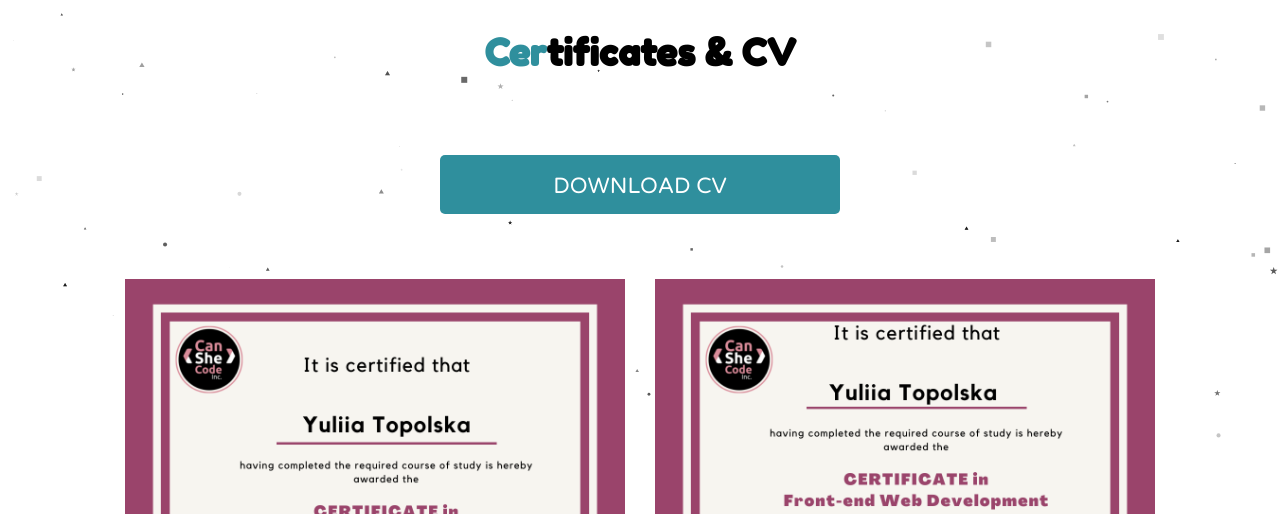
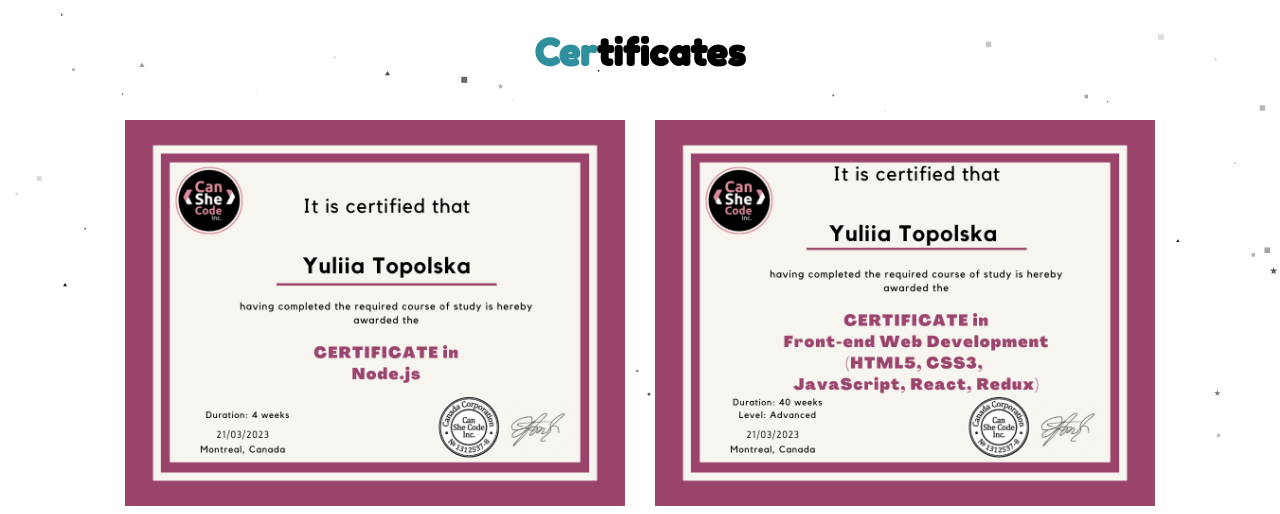
Before and after one commit to jtopolska/jt, a plain HTML site: page cv/index.html in a window 1280 px wide. Shown: the top 514 px of the page. Drawn offline with nearby package versions, Linux system fonts and the light colour scheme.

Commit message:
deleted cv

```diff
--- a/cv/index.html
+++ b/cv/index.html
@@ -4,7 +4,7 @@
     <meta charset="UTF-8">
     <meta http-equiv="X-UA-Compatible" content="IE=edge">
     <meta name="viewport" content="width=device-width, initial-scale=1.0">
-    <title>Topolska - Certificates & CV</title>
+    <title>Topolska - Certificates</title>
     <link rel="icon" href="../pictures/jt-icon.png">
     <link rel="stylesheet" href="style.css">
     <link rel="stylesheet" href="https://unpkg.com/aos@next/dist/aos.css"/>
@@ -16,11 +16,7 @@
 
     <section>
         <div id="particles-js-one"></div>
-        <h1><span>Cer</span>tificates & CV</h1>
-
-        <a href="./certificates/CV Topolska Yuliia.pdf" download>
-            <button>DOWNLOAD CV</button>
-        </a>
+        <h1><span>Cer</span>tificates</h1>
 
         <div class="images">
             <img class="node" src="./certificates/Yuliia Topolska Node.png" alt="Node.js certificate">
```
